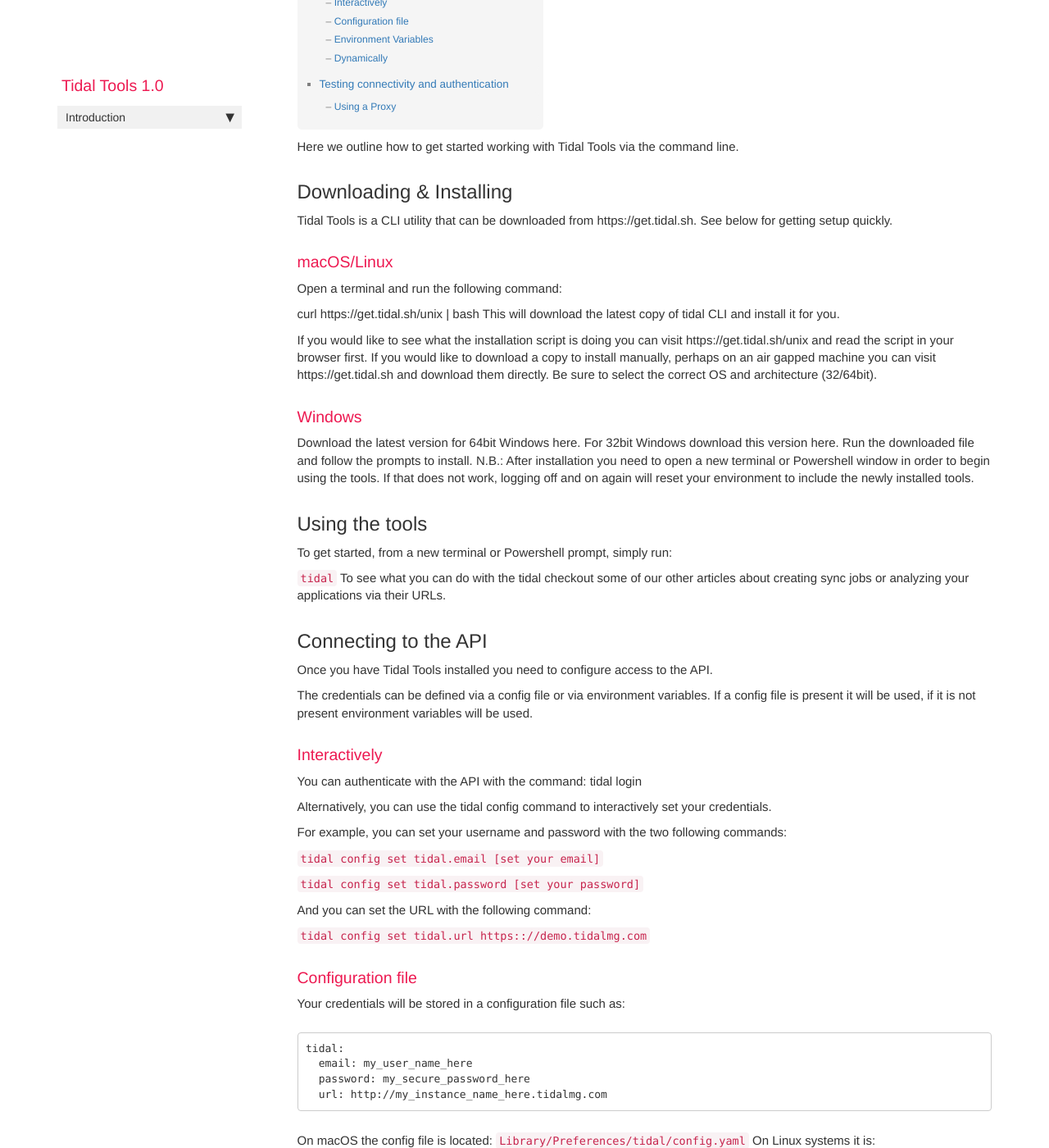
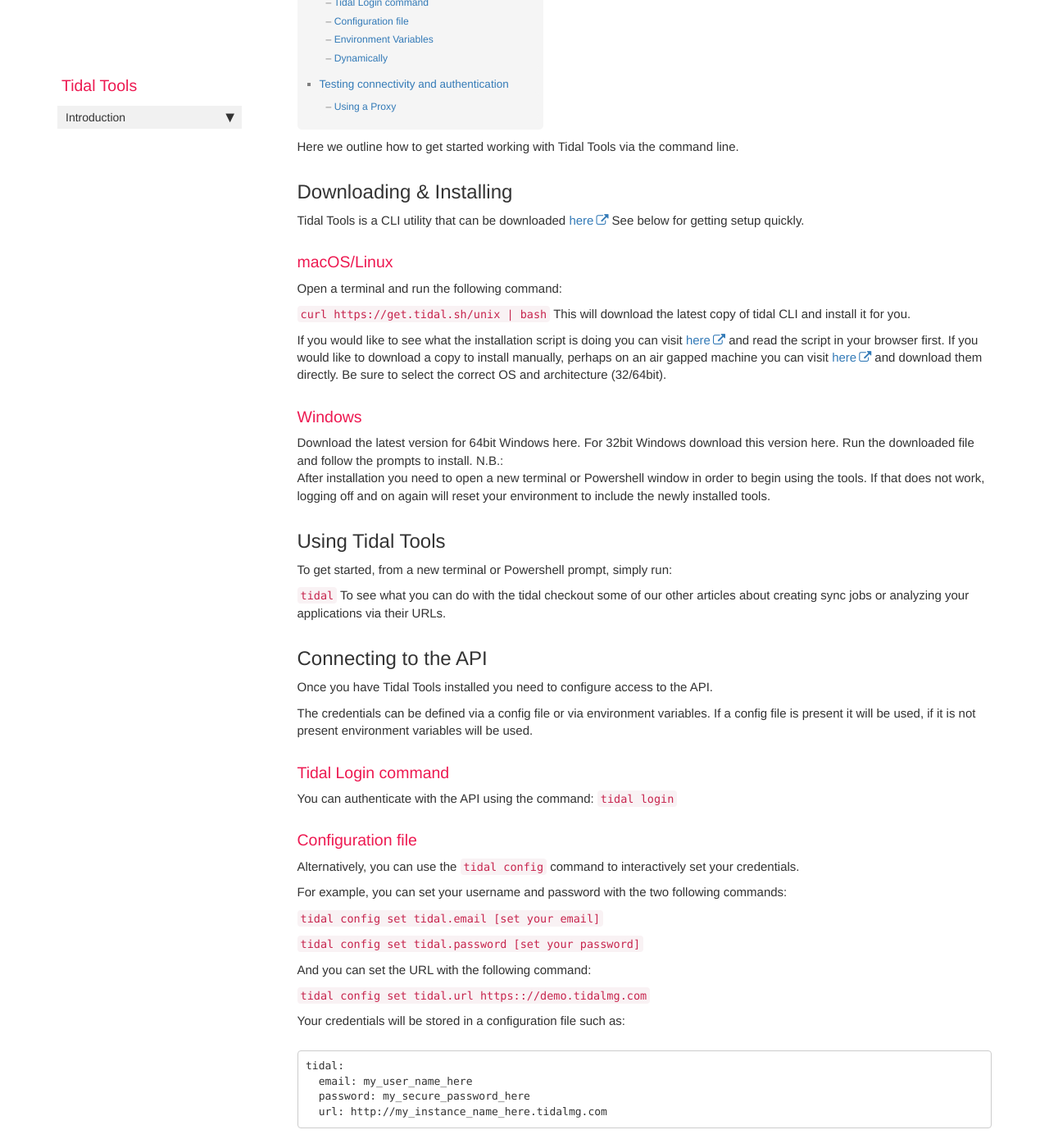
Before and after one commit to tidalmigrations/tidalmigrations.github.io, a Jekyll site: the page built from pages/tidal tools/getstarted.md, in a window 1280 px wide and 1400 px high, scrolled down 371 px. Shown: the whole window at 82% size. Built offline with Jekyll 4.4.1, drawn with Linux system fonts in a browser that asks for light colours; nearby versions of some CDN libraries; comment, search, counter and statistics services are not loaded; some of the changed text lies outside the part shown.

Commit message:
change top nav, title and getting started content

````diff
--- a/_config.yml
+++ b/_config.yml
@@ -3,10 +3,10 @@ repository: tomjoht/documentation-theme-jekyll
 output: web
 # this property is useful for conditional filtering of content that is separate from the PDF.
 
-topnav_title: Tidal Migrations API Guide
+topnav_title: Tidal Migrations
 # this appears on the top navigation bar next to the home button
 
-site_title: Tidal Migrations API Guide
+site_title: Tidal Migrations
 # this appears in the html browser tab for the site title (seen mostly by search engines, not users)
 
 company_name: Tidal Migrations
@@ -44,7 +44,7 @@ feedback_email: support@tidalmigrations.com
 # feedback_disable: true
 # if you uncomment the previous line, the Feedback link gets removed
 
-feedback_text: "Need help?"
+feedback_text: "Email Us"
 # if you uncomment the previous line, it changes the Feedback text
 
 # feedback_link: "http://helpy.io/"
--- a/_data/sidebars/main_sidebar.yml
+++ b/_data/sidebars/main_sidebar.yml
@@ -2,8 +2,7 @@
 
 entries:
 - title: sidebar
-  product: Tidal Migrations API
-  version: 1.0
+  product: Tidal Migrations
   folders:
 
   - title:
--- a/_data/sidebars/tidal_toolsbar.yml
+++ b/_data/sidebars/tidal_toolsbar.yml
@@ -1,7 +1,6 @@
 entries:
 - title: Tidal Tools
   product: Tidal Tools
-  version: 1.0
   folders:
 
   - title:
--- a/pages/tidal tools/getstarted.md
+++ b/pages/tidal tools/getstarted.md
@@ -11,22 +11,23 @@ folder: tidaltools
 Here we outline how to get started working with Tidal Tools via the command line.
 
 ## Downloading & Installing
-Tidal Tools is a CLI utility that can be downloaded from https://get.tidal.sh. See below for getting setup quickly.
+Tidal Tools is a CLI utility that can be downloaded [here](https://get.tidal.sh.) See below for getting setup quickly.
 
 ### macOS/Linux
 Open a terminal and run the following command:
 
-curl https://get.tidal.sh/unix | bash
+``curl https://get.tidal.sh/unix | bash``
 This will download the latest copy of tidal CLI and install it for you.
 
-If you would like to see what the installation script is doing you can visit https://get.tidal.sh/unix and read the script in your browser first. If you would like to download a copy to install manually, perhaps on an air gapped machine you can visit https://get.tidal.sh and download them directly. Be sure to select the correct OS and architecture (32/64bit).
+If you would like to see what the installation script is doing you can visit [here](https://get.tidal.sh/unix) and read the script in your browser first. If you would like to download a copy to install manually, perhaps on an air gapped machine you can visit [here](https://get.tidal.sh) and download them directly. Be sure to select the correct OS and architecture (32/64bit).
 
 ### Windows
 Download the latest version for 64bit Windows here. For 32bit Windows download this version here.
 Run the downloaded file and follow the prompts to install.
-N.B.: After installation you need to open a new terminal or Powershell window in order to begin using the tools. If that does not work, logging off and on again will reset your environment to include the newly installed tools.
+N.B.:
+<br> After installation you need to open a new terminal or Powershell window in order to begin using the tools. If that does not work, logging off and on again will reset your environment to include the newly installed tools.
 
-## Using the tools
+## Using Tidal Tools
 To get started, from a new terminal or Powershell prompt, simply run:
 
 `` tidal ``
@@ -37,10 +38,14 @@ Once you have Tidal Tools installed you need to configure access to the API.
 
 The credentials can be defined via a config file or via environment variables. If a config file is present it will be used, if it is not present environment variables will be used.
 
-### Interactively
-You can authenticate with the API with the command: tidal login
+### Tidal Login command
+You can authenticate with the API using the command: `tidal login`
 
-Alternatively, you can use the tidal config command to interactively set your credentials.
+
+
+### Configuration file
+
+Alternatively, you can use the `tidal config` command to interactively set your credentials.
 
 For example, you can set your username and password with the two following commands:
 
@@ -63,8 +67,8 @@ tidal:
   ```
 
 On macOS the config file is located: ```Library/Preferences/tidal/config.yaml```
-On Linux systems it is: ```$HOME/.config/tidal/config.yaml```
-And on Windows it is: ```%AppData%\tidal\config.yaml```
+<br> On Linux systems it is: ```$HOME/.config/tidal/config.yaml```
+<br> And on Windows it is: ```%AppData%\tidal\config.yaml```
 
 ### Environment Variables
 If you use environment variables these variables need to be set:
````
Also changed, not shown: other parts of pages/tidal tools/getstarted.md (+0 -1 lines), _data/topnav.yml (+0 -12 lines), README.md.
